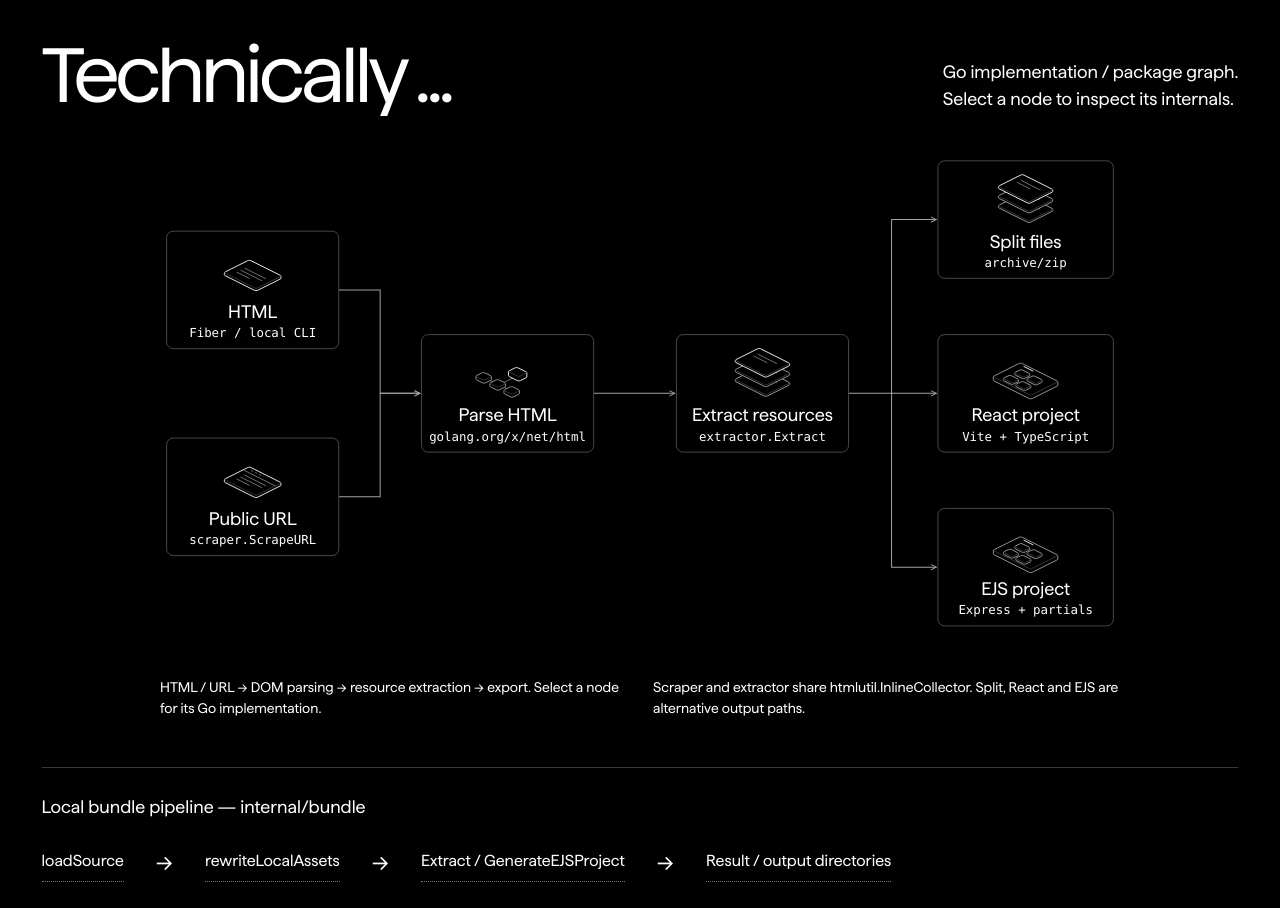
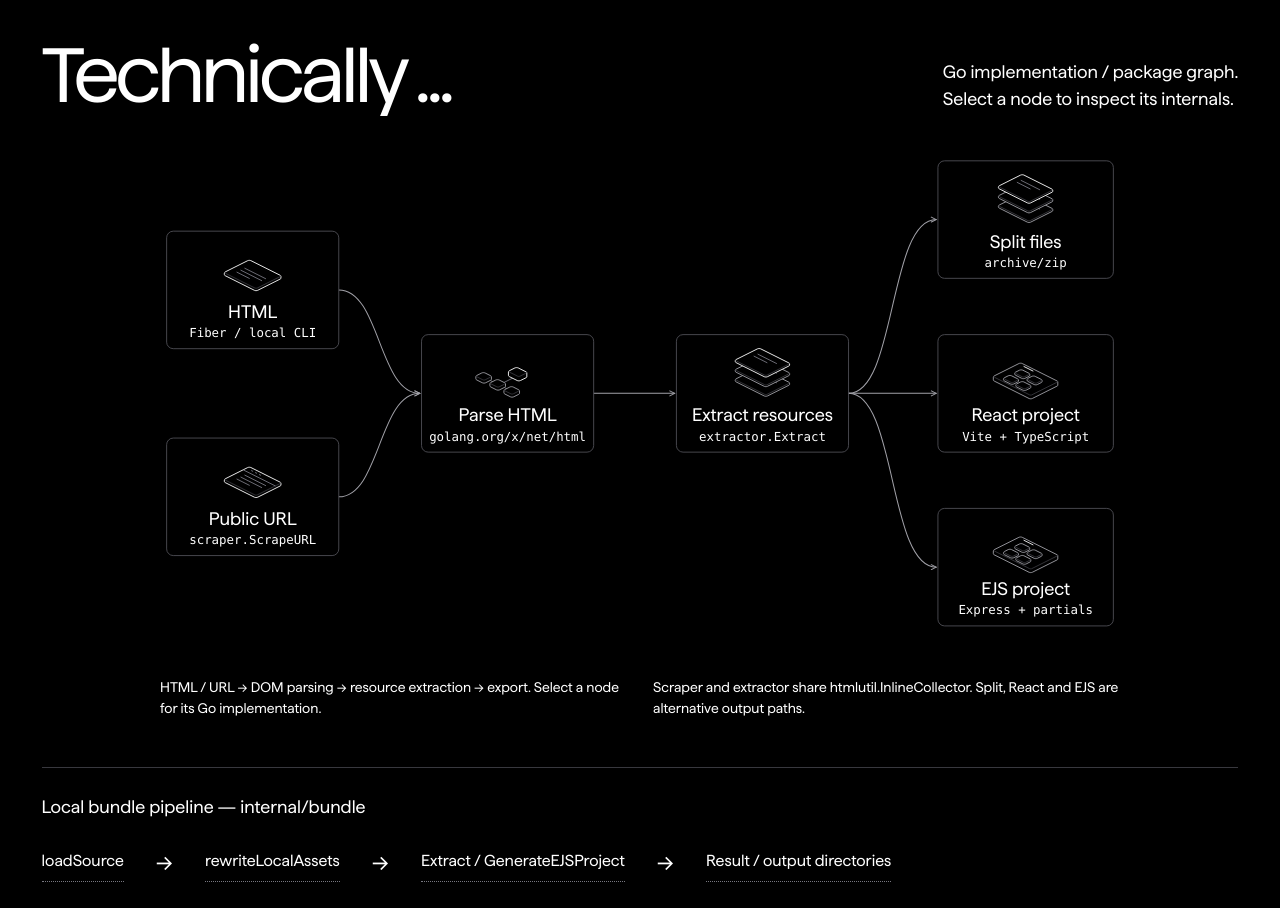
Before and after one commit to omariomari2/uncluster, a plain HTML site: page dist/how-it-works.html in a window 1280 px wide. Shown: the part 1580-2488 px from the top of the page. Drawn offline with Linux system fonts and the light colour scheme.

Commit message:
v1.07: restore curved connectors in the seven-node architecture chart. next: verify the production domain

```diff
--- a/dist/how-it-works.html
+++ b/dist/how-it-works.html
@@ -1262,12 +1262,12 @@ window.unclusterArchitectureNotes = {
       extract: [624, 240, 208], split: [940, 30, 212], react: [940, 240, 212], ejs: [940, 450, 212]
     };
     const link = d => mk('path', { d, class: 'diagram-link', 'marker-end': 'url(#architecture-arrow)' }, wires);
-    link('M216 186 H266 V311 H314');
-    link('M216 436 H266 V311 H314');
-    link('M524 311 H622');
-    link('M832 311 H884 V101 H938');
-    link('M884 311 H938');
-    link('M884 311 V521 H938');
+    link('M216 186 C266 186 264 311 314 311');
+    link('M216 436 C266 436 264 311 314 311');
+    link('M524 311 C556 311 590 311 622 311');
+    link('M832 311 C890 311 880 101 938 101');
+    link('M832 311 C868 311 902 311 938 311');
+    link('M832 311 C890 311 880 521 938 521');
     for (const [id, title, caption, kind] of nodes) {
       const [x, y, w] = positions[id], g = mk('g', { 'data-node': id, role: 'button', tabindex: 0, 'aria-label': `${title}: implementation details`, 'aria-haspopup': 'dialog', 'aria-expanded': 'false', 'aria-controls': 'node-detail' }, svg);
       mk('rect', { x, y, width: w, height: 142, rx: 8, class: 'diagram-hit' }, g);
```
